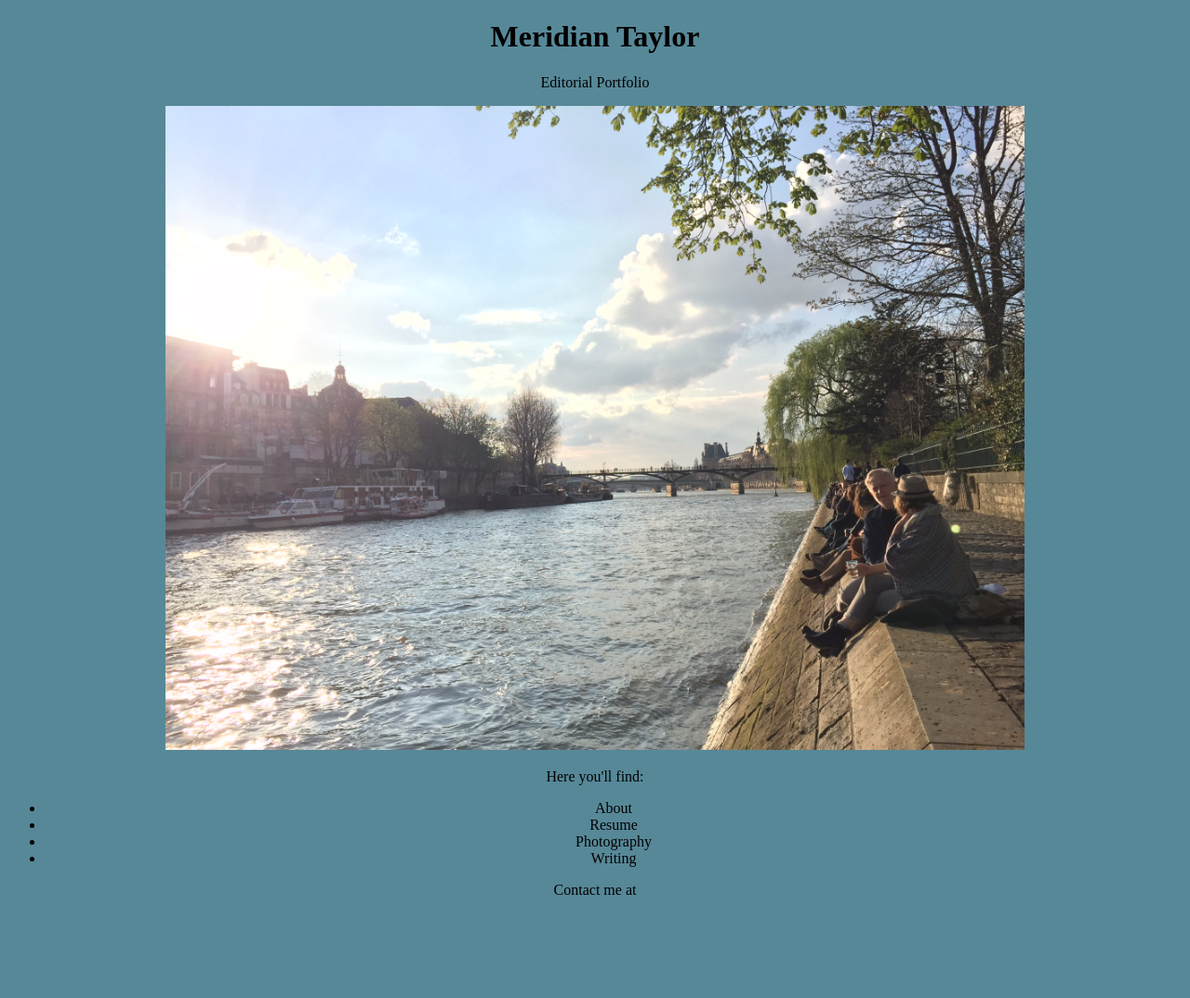
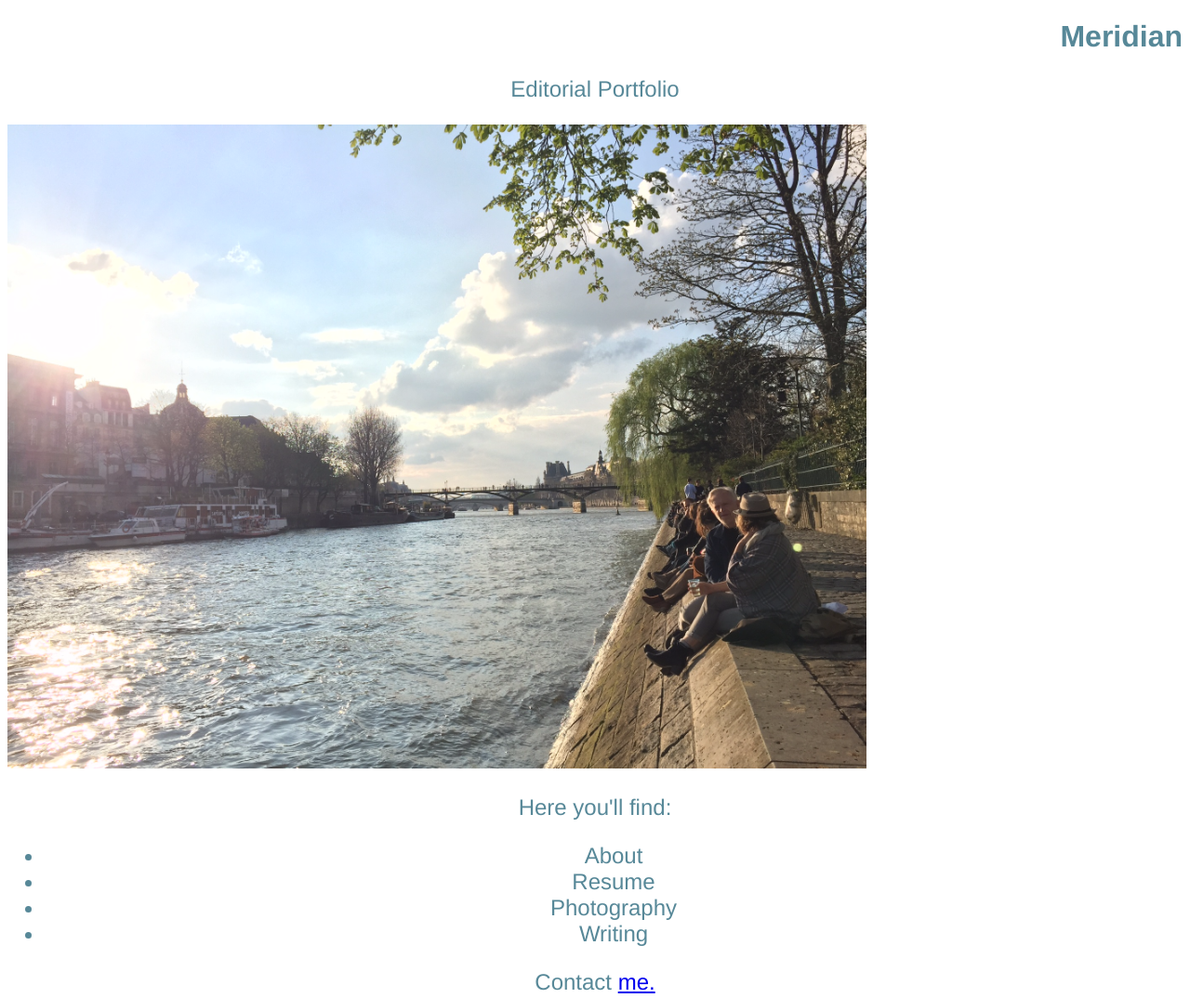
Before and after one commit to meridiantaylor/meridiantaylor.github.io, a plain HTML site: page unit_3/index.html in a window 1280 px wide. Shown: the whole page at 93% size. Before the commit the page ends 983 px from the top, so only its background shows below. Drawn offline with Linux system fonts and the light colour scheme.

Commit message:
Font update

```diff
--- a/unit_3/css/style.css
+++ b/unit_3/css/style.css
@@ -1,5 +1,8 @@
-body, ul{background-color: rgb(87,136,152);
-text-align: center;}
-color: rgb(255,255,255);
-font-family: Helvetica, sans-serif;
-font-size: 24px;}
+body{background-color: rgb(255,255,255);
+	font-family: Helvetica;
+	color: rgb(87,136,152)}
+h1{font-size: 52;
+text-align: right;
+}
+
+p,ul,li{font-size: 24px; text-align: center;}
--- a/unit_3/index.html
+++ b/unit_3/index.html
@@ -5,7 +5,7 @@
 	<link rel="stylesheet" type="text/css" href="css/style.css">
 </head>
 <body>
-<h1>Meridian Taylor</h1>
+<h1>Meridian</h1>
 <p>Editorial Portfolio</p>
 <img src="images/Paris.png">
 <p>Here you'll find:
@@ -17,7 +17,7 @@
 </ul>
 </p>
 
-<p>Contact me at <a href=meridianw26@gmail.com></a></p>
+<p>Contact <a href=meridianw26@gmail.com>me.</a></p>
 
 </body>
 </html>
```
